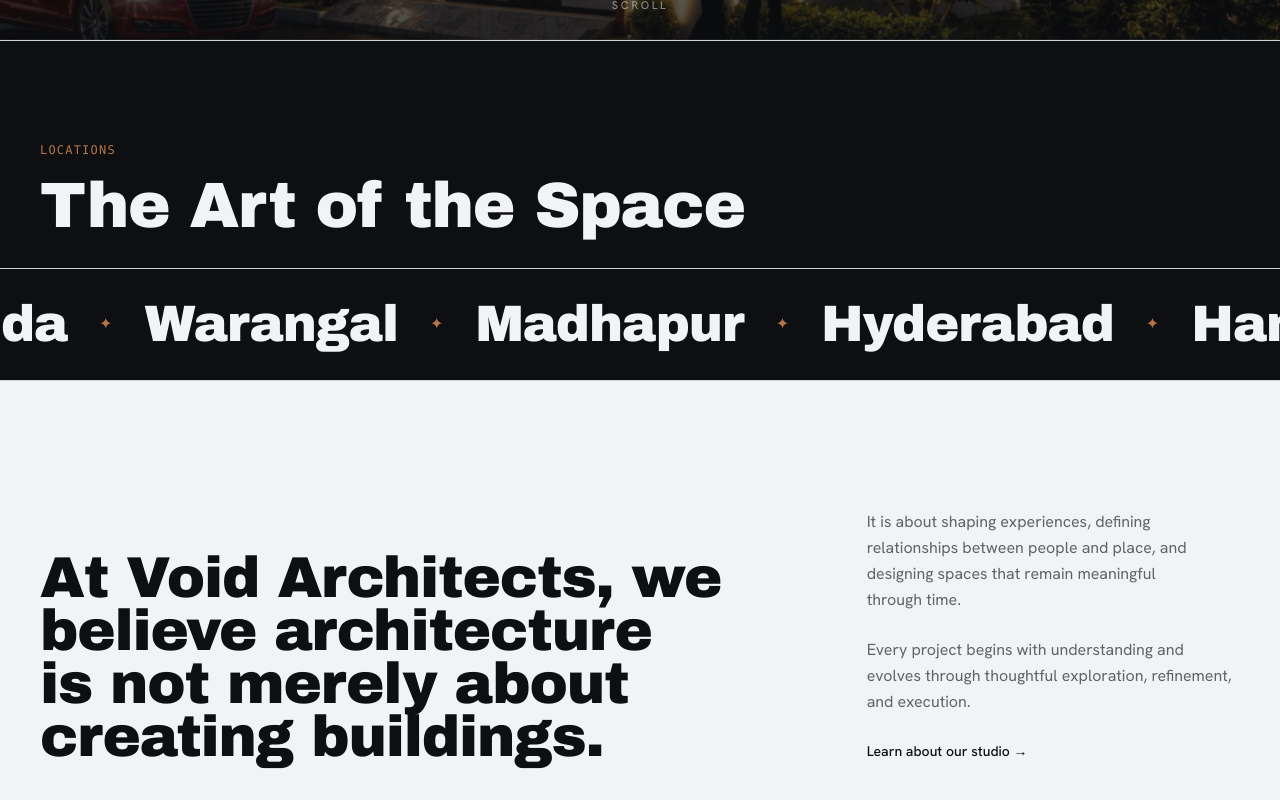
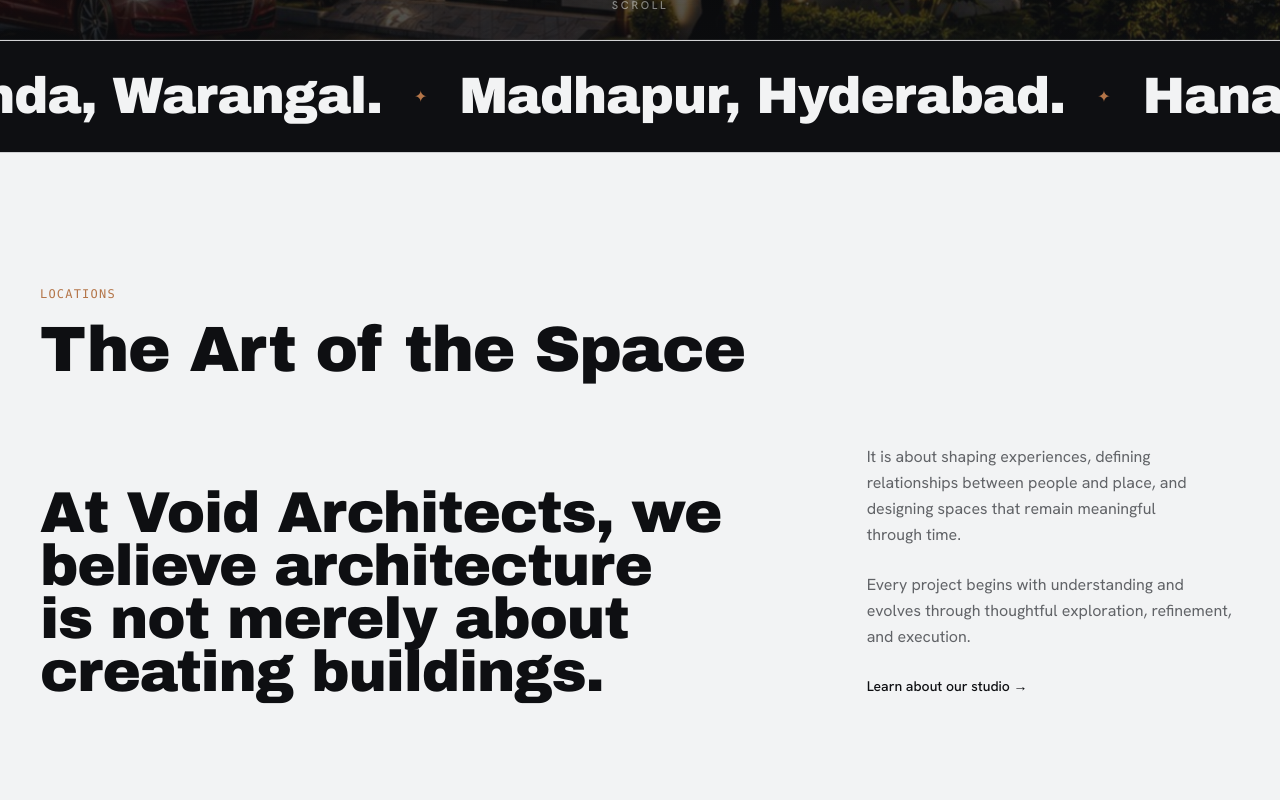
Before and after one commit to Babblu9/void-architects, a Next.js app: page / in a window 1280 px wide. Shown: the part 760-1560 px from the top of the page. Built offline with nearby package versions, Linux system fonts and the light colour scheme.

Commit message:
feat: move Locations title block below marquee and update marquee formatted strings

```diff
--- a/src/app/page.tsx
+++ b/src/app/page.tsx
@@ -31,20 +31,16 @@ export default function Home() {
   return (
     <PageShell onDark padTop={false}>
       <Hero />
+      <Marquee />
 
-      {/* The Art of the Space */}
-      <section className="bg-ink border-t border-line text-paper pt-16 md:pt-24 pb-0">
-        <div className="mx-auto max-w-[1600px] px-5 md:px-10 mb-8">
+      {/* Introduction */}
+      <section className="mx-auto max-w-[1600px] px-5 py-24 md:px-10 md:py-32">
+        <div className="mb-16">
           <span className="label text-accent font-medium text-xs uppercase tracking-widest font-mono">Locations</span>
-          <h2 className="display mt-4 text-[clamp(2.2rem,5vw,4rem)] leading-none text-paper font-normal tracking-tight">
+          <h2 className="display mt-4 text-[clamp(2.2rem,5vw,4rem)] leading-none text-ink font-normal tracking-tight">
             The Art of the Space
           </h2>
         </div>
-        <Marquee />
-      </section>
-
-      {/* Introduction */}
-      <section className="mx-auto max-w-[1600px] px-5 py-24 md:px-10 md:py-32">
         <div className="grid gap-10 md:grid-cols-12 md:items-end">
           <h2 className="display max-w-[20ch] text-[clamp(1.8rem,4.5vw,3.6rem)] md:col-span-8 leading-tight">
             At Void Architects, we believe architecture is not merely about creating buildings.
--- a/src/components/Marquee.tsx
+++ b/src/components/Marquee.tsx
@@ -1,8 +1,6 @@
 const WORDS = [
-  "Hanamkonda",
-  "Warangal",
-  "Madhapur",
-  "Hyderabad",
+  "Hanamkonda, Warangal.",
+  "Madhapur, Hyderabad.",
 ];
 
 // Full-bleed running band. Two identical tracks → seamless -50% loop.
```
